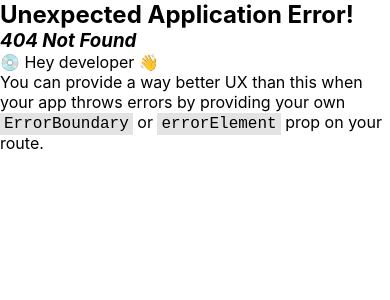
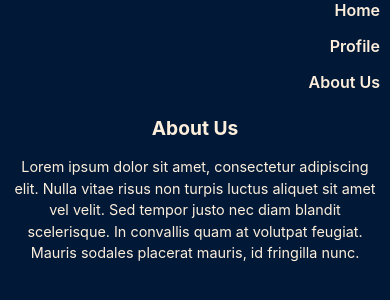
Before and after one commit to vishnusj1/ifn666_react_app, a React (Create React App) app: page /about in a window 390 px wide. Before the commit this address had no page. Shown: the top 300 px of the page. Built offline with nearby package versions, Linux system fonts and the light colour scheme.

Commit message:
basic layout created

```diff
--- a/src/App.js
+++ b/src/App.js
@@ -1,10 +1,11 @@
 import './App.css';
 import Layout from './components/Layout';
+import HomePage from './pages/Home';
 
 function App() {
   return (
     <Layout>
-
+      <HomePage/>
     </Layout>
   );
 }
--- a/src/components/Header.js
+++ b/src/components/Header.js
@@ -10,7 +10,10 @@ const Header = () => {
             <Link to="/">Home</Link>
           </li>
           <li>
-            <Link to="profile">Profile</Link>
+            <Link to="/profile">Profile</Link>
+          </li>
+          <li>
+            <Link to="/about">About Us</Link>
           </li>
           {/* <li>
             <Link to="cart">
--- a/src/index.css
+++ b/src/index.css
@@ -1,3 +1,9 @@
+:root {
+  --primary-bg-color: #011936; /* blue */
+  --secondary-color: #508bd4; /* gray */
+  --primary-text-color:#feefdd;
+}
+
 * {
   margin: 0;
   padding: 0;
@@ -26,11 +32,17 @@ body {
     sans-serif;
   -webkit-font-smoothing: antialiased;
   -moz-osx-font-smoothing: grayscale;
+  background-color: var(--primary-bg-color);
+  color: var(--primary-text-color);
 }
 /* Header */
 header {
-  background-color: #011936;
-  color: #feefdd;
+  position: sticky;
+  top: 0;
+  z-index: 100;
+  background-color: white;
+  background-color: var(--primary-bg-color);
+  color: var(--primary-text-color);
   font-weight: 600;
 }
 nav {
@@ -57,7 +69,7 @@ nav a {
 }
 .badge {
   position: absolute;
-  background-color: #508bd4;
+  background-color: var(--secondary-color);
   top: -9px;
   right: -11px;
   border-radius: 50%;
@@ -79,3 +91,112 @@ nav a {
   scale: 0;
   opacity: 0;
 }
+
+/* Home Page */
+.home {
+  display: flex;
+  flex-direction: column;
+  justify-content: center;
+  align-items: center;
+  height: 100vh;
+  background-color: var(--primary-bg-color);
+}
+
+.hero-text {
+  text-align: center;
+  margin-bottom: 2rem;
+}
+
+.hero-text h1 {
+  font-size: 3rem;
+  margin-bottom: 1rem;
+}
+
+.hero-text p {
+  font-size: 1.2rem;
+}
+
+.description {
+  max-width: 800px;
+  text-align: center;
+  margin: 0 auto;
+  padding: 2rem;
+  border-radius: 10px;
+}
+
+.description h2 {
+  font-size: 2rem;
+  margin-bottom: 1rem;
+}
+
+.description p {
+  font-size: 1.1rem;
+  line-height: 1.5;
+}
+
+/* Media Queries */
+@media (max-width: 768px) {
+  /* Header */
+  nav {
+    padding: 0 20px;
+  }
+
+  /* Home Page */
+  .hero-text h1 {
+    font-size: 2.5rem;
+  }
+
+  .hero-text p {
+    font-size: 1rem;
+  }
+
+  .description {
+    padding: 1rem;
+  }
+
+  .description h2 {
+    font-size: 1.5rem;
+  }
+
+  .description p {
+    font-size: 1rem;
+  }
+}
+
+@media (max-width: 480px) {
+  /* Header */
+  nav {
+    padding: 0 10px;
+  }
+
+  nav ul {
+    flex-direction: column;
+    align-items: flex-end;
+    padding: 0;
+  }
+
+  nav li {
+    margin: 0 0 1rem 0;
+  }
+
+  /* Home Page */
+  .hero-text h1 {
+    font-size: 2rem;
+  }
+
+  .hero-text p {
+    font-size: 0.9rem;
+  }
+
+  .description {
+    padding: 0.5rem;
+  }
+
+  .description h2 {
+    font-size: 1.2rem;
+  }
+
+  .description p {
+    font-size: 0.9rem;
+  }
+}
--- /dev/null
+++ b/src/pages/About.js
@@ -0,0 +1,22 @@
+import React from "react";
+import Layout from "../components/Layout";
+
+const AboutPage = () => {
+  return (
+    <Layout>
+      <div className="about">
+        <div className="description">
+          <h2>About Us</h2>
+          <p>
+            Lorem ipsum dolor sit amet, consectetur adipiscing elit. Nulla vitae
+            risus non turpis luctus aliquet sit amet vel velit. Sed tempor justo
+            nec diam blandit scelerisque. In convallis quam at volutpat feugiat.
+            Mauris sodales placerat mauris, id fringilla nunc.{" "}
+          </p>
+        </div>
+      </div>
+    </Layout>
+  );
+};
+
+export default AboutPage;
--- /dev/null
+++ b/src/pages/Home.js
@@ -0,0 +1,14 @@
+import React from 'react';
+
+const HomePage = () => {
+  return (
+    <div className="home">
+      <div className="hero-text">
+        <h1>Welcome to My Website</h1>
+        <p>Discover what we have to offer</p>
+      </div>
+    </div>
+  );
+};
+
+export default HomePage;
--- a/src/pages/Profile.js
+++ b/src/pages/Profile.js
@@ -1,5 +1,6 @@
 import React from "react";
 import Layout from "../components/Layout";
+
 const Profile = () => {
   return (
     <Layout>
```
Also changed, not shown: src/RouteSwitch.js (+6 -1 lines).
